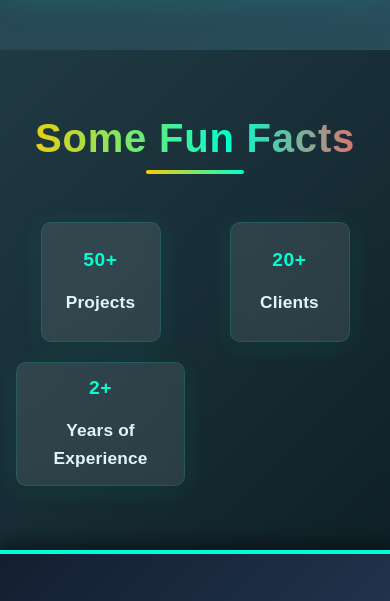
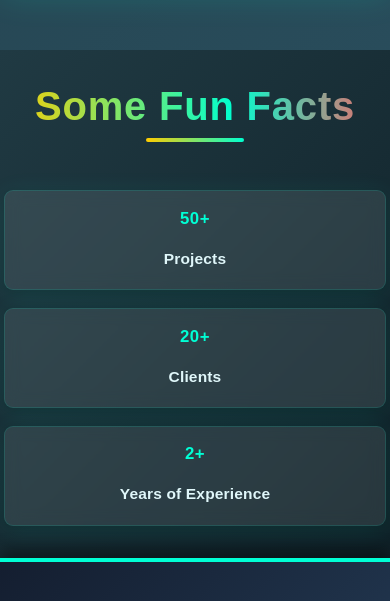
Before and after one commit to skanthiwar/swapnil-kanthiwar-portfolio, a plain HTML site: page about.html in a window 390 px wide. Shown: the part 4109-4710 px from the top of the page. Drawn offline with nearby package versions, Linux system fonts and the light colour scheme.

Commit message:
Updated style

```diff
--- a/css/style.css
+++ b/css/style.css
@@ -1338,8 +1338,8 @@ body {
   max-width: 200px;
   max-height: 200px;
   padding: 1.5rem 1.2rem;
-  border-radius: 18px; /* Cube/square style for geometric consistency */
-  background: rgba(255, 255, 255, 0.10); /* Glassmorphism */
+  border-radius: 18px;
+  background: rgba(255, 255, 255, 0.10);
   box-shadow: 0 4px 24px rgba(0,255,213,0.10), 0 2px 8px rgba(0,0,0,0.18);
   border: 1.5px solid rgba(0,255,213,0.13);
   backdrop-filter: blur(8px);
@@ -1354,7 +1354,6 @@ body {
 }
 
 .stat:hover {
-  /* background: linear-gradient(90deg, #00ffd5 60%, #6a82fb 100%); */
   box-shadow: 0 12px 32px #00ffd555, 0 2px 20px #00ffd5cc;
   border: 1.5px solid #00ffd5;
   transform: translateY(-8px) scale(1.1);
@@ -1378,39 +1377,54 @@ body {
   letter-spacing: 0.01em;
 }
 
-/* Responsive */
-@media (max-width: 768px) {
+/* Tablet: Switch to grid for better wrapping */
+@media (max-width: 900px) {
   .stats-container {
     display: grid;
-    grid-template-columns: repeat(auto-fit, minmax(150px, 1fr));
-    gap: 20px;
+    grid-template-columns: repeat(auto-fit, minmax(160px, 1fr));
+    gap: 1.5rem;
     justify-items: center;
   }
+}
+
+/* Mobile: Single column, full width, perfect stacking */
+@media (max-width: 600px) {
+  .stats-container {
+    display: flex;
+    flex-direction: column;
+    gap: 1.1rem;
+    align-items: stretch;
+  }
   .stat {
-    min-width: 120px;
-    min-height: 120px;
-    max-width: 95vw;
-    max-height: none;
-    padding: 1rem 0.7rem;
-    border-radius: 14px;
+    min-width: 0;
+    min-height: 100px;
+    max-width: 100%;
+    width: 100%;
+    border-radius: 12px;
+    padding: 1.1rem 0.7rem;
+    margin: 0 auto;
   }
   .stat h3 {
-    font-size: 1.5rem;
-  }
-}
-
-@media (max-width: 480px) {
-  .section-padding {
-    padding: 40px 10px;
+    font-size: 1.3rem;
+  }
+  .stat p {
+    font-size: 0.97rem;
+  }
+}
+
+@media (max-width: 400px) {
+  #stats {
+    padding: 2rem 4px;
   }
   .stat {
-    padding: 0.8rem 0.5rem;
-    border-radius: 10px;
+    padding: 0.7rem 0.3rem;
+    border-radius: 9px;
   }
   .stat h3 {
-    font-size: 1.2rem;
-  }
-}
+    font-size: 1.05rem;
+  }
+}
+
 
 
 
```
